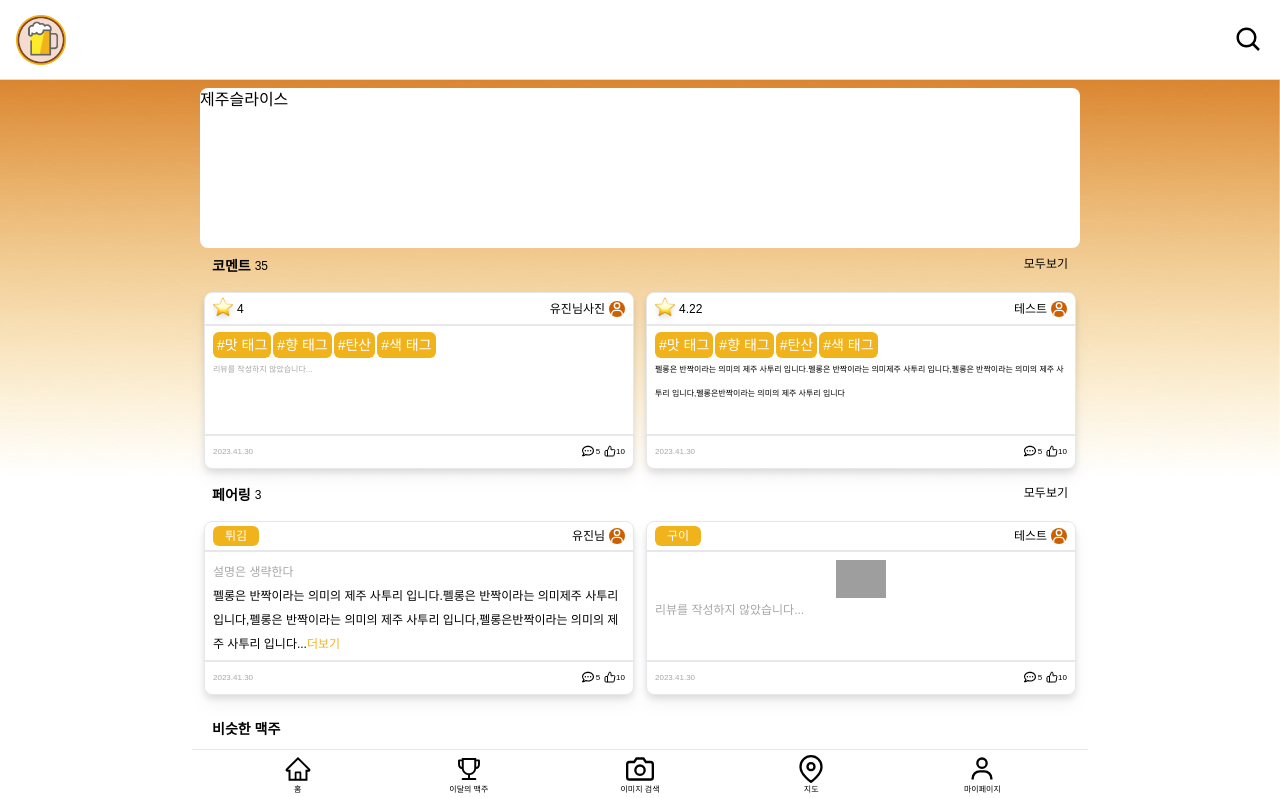
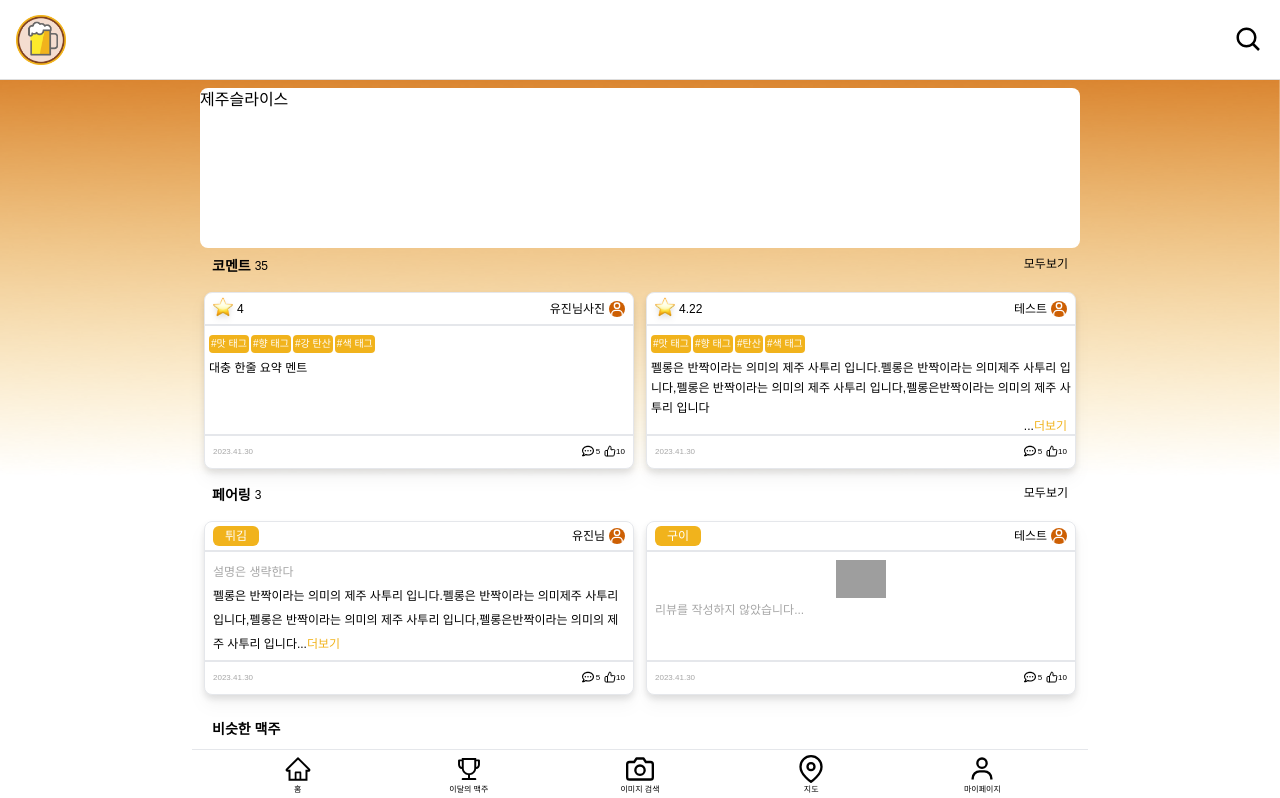
Before and after one commit to GetA-BEER/GetABeer, a Next.js app in the folder fe/: page /beer/1 in a window 1280 px wide. Shown: the top 798 px of the page. Built offline with nearby package versions, Linux system fonts and the light colour scheme; grey boxes are pictures that could not be loaded; a web font is replaced by a local one.

Commit message:
GB-56 feat/beer: 더보기 구현

```diff
--- a/fe/components/smallCards/SmallCard.tsx
+++ b/fe/components/smallCards/SmallCard.tsx
@@ -7,9 +7,10 @@ import { useEffect, useState } from 'react';
 import { useRecoilValue } from 'recoil';
 import { noReview } from '@/atoms/noReview';
 import { NoReviewTypes } from '@/atoms/noReview';
-import SmallTag from '@/components/smallCards/smallTag';
+import SmallTag from '@/components/smallCards/SmallTag';
 
 export default function SmallCard(props: { cardProps: SmallCardInfo }) {
+  const MAX_LEN = 42;
   const [starScore, setStarScore] = useState<number | undefined>(
     props?.cardProps?.star
   );
@@ -47,14 +48,25 @@ export default function SmallCard(props: { cardProps: SmallCardInfo }) {
         </span>
       </div>
       {/* 태그, 설명 */}
-      <div className="p-2 h-28 overflow-hidden w-full border-y-2 border-gray-200 leading-6">
+      <div className="py-2 px-1 h-28 w-full line-clamp-3 border-y-2 border-gray-200 text-xs overflow-hidden relative">
         <SmallTag tags={props.cardProps.tags} />
         {props.cardProps.description === undefined ? (
-          <div className="text-y-gray text-[8px]">
+          <div className="text-y-gray ">
             {noReviewState[randomNum]?.contents}
           </div>
+        ) : props.cardProps?.description.length >= MAX_LEN ? (
+          <>
+            {/* 만약  MAX_LEN 보다 글자수가 많은 경우 더보기 보이기*/}
+            <div className="text-xs leading-5">
+              {props.cardProps.description}
+            </div>
+            <div className="absolute h-fit bottom-0 right-2 bg-white pl-1">
+              ...
+              <span className="text-y-gold ">더보기</span>
+            </div>
+          </>
         ) : (
-          <div className="text-[8px]">{props.cardProps.description}</div>
+          <div className="text-xs leading-5">{props.cardProps.description}</div>
         )}
       </div>
       {/* 날짜,코멘트수,엄지수 */}
--- a/fe/components/smallCards/SmallTag.tsx
+++ b/fe/components/smallCards/SmallTag.tsx
@@ -1,13 +1,13 @@
 export default function SmallTag(props: { tags: string[] }) {
   return (
-    <div>
+    <div className="flex flex-wrap h-fit mb-1">
       {props.tags.map((el, idx) => (
-        <span
+        <div
           key={idx}
-          className="px-1 py-[5px] rounded-md my-3 bg-y-gold text-white text-[8px] sm:text-xs lg:text-sm mr-0.5 font-light"
+          className="px-[2px] py-[1px] my-[1px] rounded-[4px]  bg-y-gold text-white text-[10px] mr-0.5 "
         >
           #{el}
-        </span>
+        </div>
       ))}
     </div>
   );
--- a/fe/pages/beer/[id].tsx
+++ b/fe/pages/beer/[id].tsx
@@ -13,10 +13,11 @@ export default function Beer() {
       id: 1,
       star: 4.0,
       nickName: '유진님사진',
+      description: '대충 한줄 요약 멘트',
       date: '2023.41.30',
       comments: 5,
       thumbs: 10,
-      tags: ['맛 태그', '향 태그', '탄산', '색 태그'],
+      tags: ['맛 태그', '향 태그', '강 탄산', '색 태그'],
     },
     {
       id: 2,
--- a/fe/styles/globals.css
+++ b/fe/styles/globals.css
@@ -33,6 +33,12 @@
 }
 
 /*
+@layer components {
+  .smallCardBox {
+    @apply;
+  }
+}
+
 :root {
   --max-width: 1100px;
   --border-radius: 12px;
```
